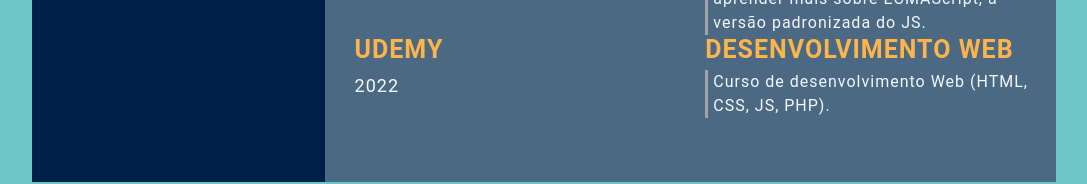
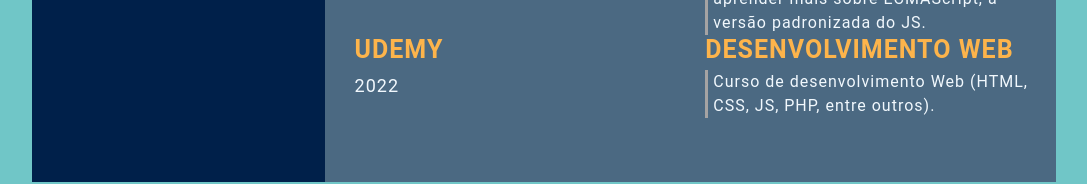
Before and after one commit to Gousilin/gousilin.github.io, a plain HTML site: page day05.html in a window 1280 px wide. Shown: the part 1313-1497 px from the top of the page, without its empty margins (96-1183 px from the left). Drawn offline with Linux system fonts and the light colour scheme.

Commit message:
feature: add day 05 (#5)

```diff
--- a/day05.html
+++ b/day05.html
@@ -101,7 +101,7 @@
                             </div>
                             <div class="awards-right">
                                 <p class="awards-name">Desenvolvimento Web</p>
-                                <p class="awards-desc">Curso de desenvolvimento Web (HTML, CSS, JS, PHP).</p>
+                                <p class="awards-desc">Curso de desenvolvimento Web (HTML, CSS, JS, PHP, entre outros).</p>
                             </div>
                         </div>
                     </div>
```
